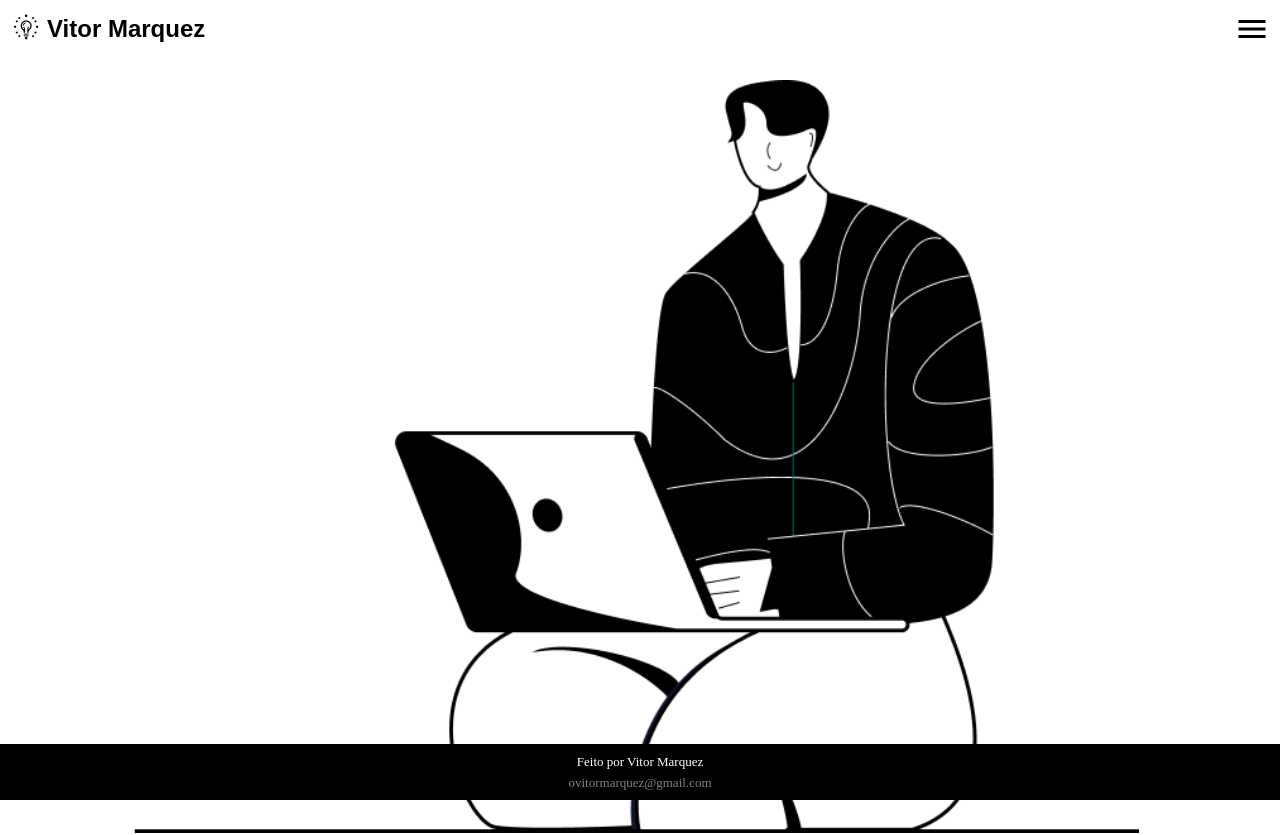
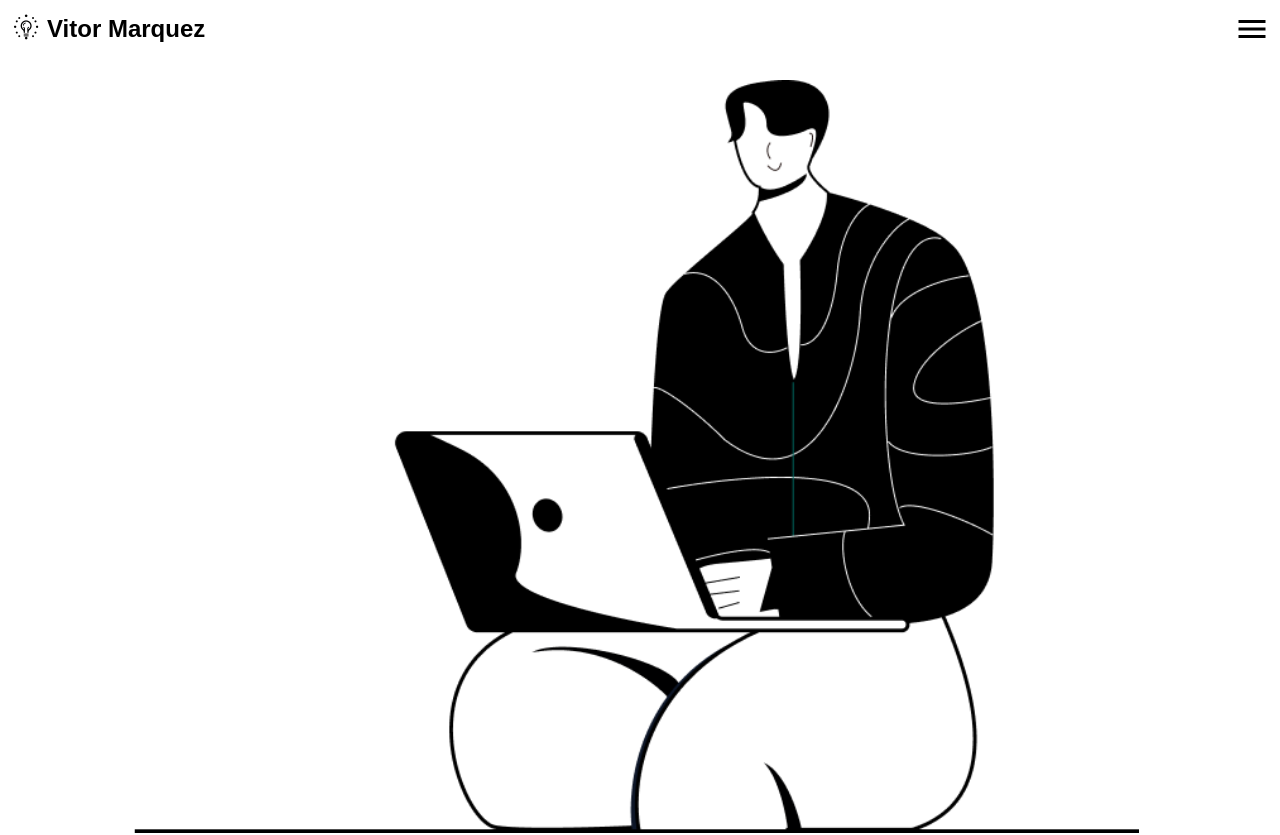
Before and after one commit to VitorMarquezz/portefolio, a React (Create React App) app: page / in a window 1280 px wide. Shown: the top 835 px of the page. Built offline with nearby package versions, Linux system fonts and the light colour scheme.

Commit message:
ajustes4

```diff
--- a/src/components/rodape/Rodape.module.css
+++ b/src/components/rodape/Rodape.module.css
@@ -1,8 +1,8 @@
 .container  {
     background-color: black;
     color: white;
-    position: absolute;
-    bottom: 0;
+    position: relative;
+    top: 45px;
     max-width: 100%;
     width: 100%;
     height: 3.5rem;
```
